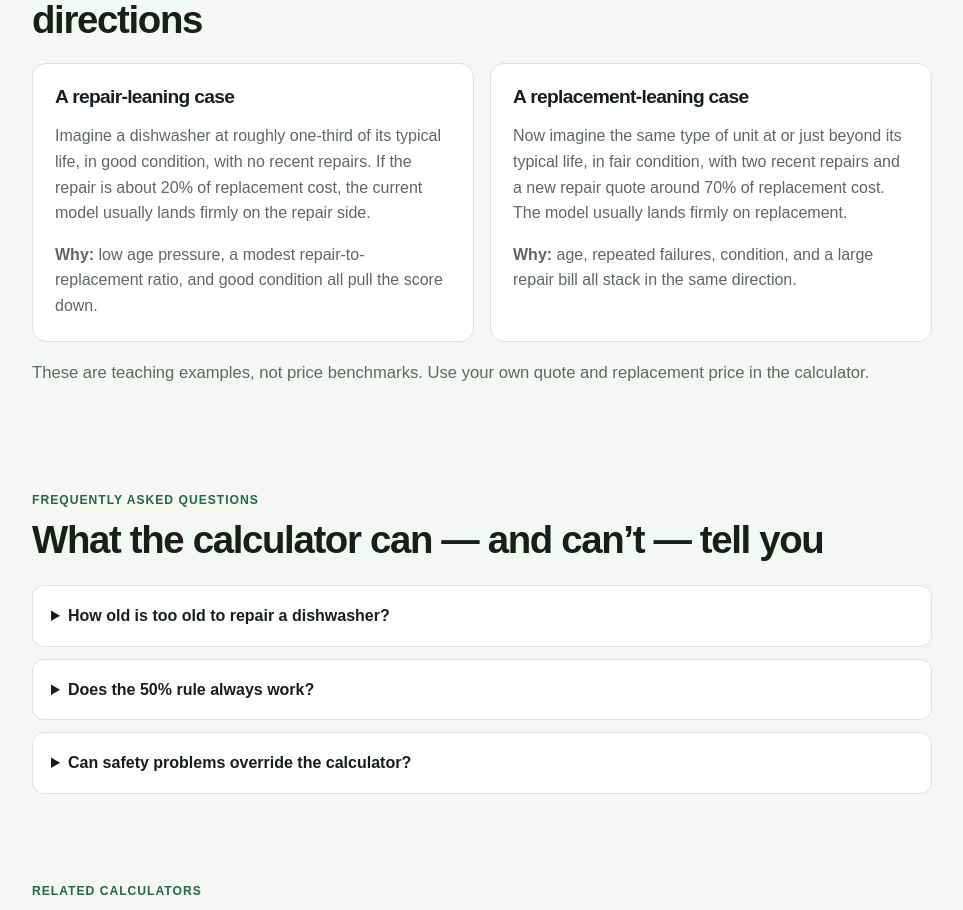
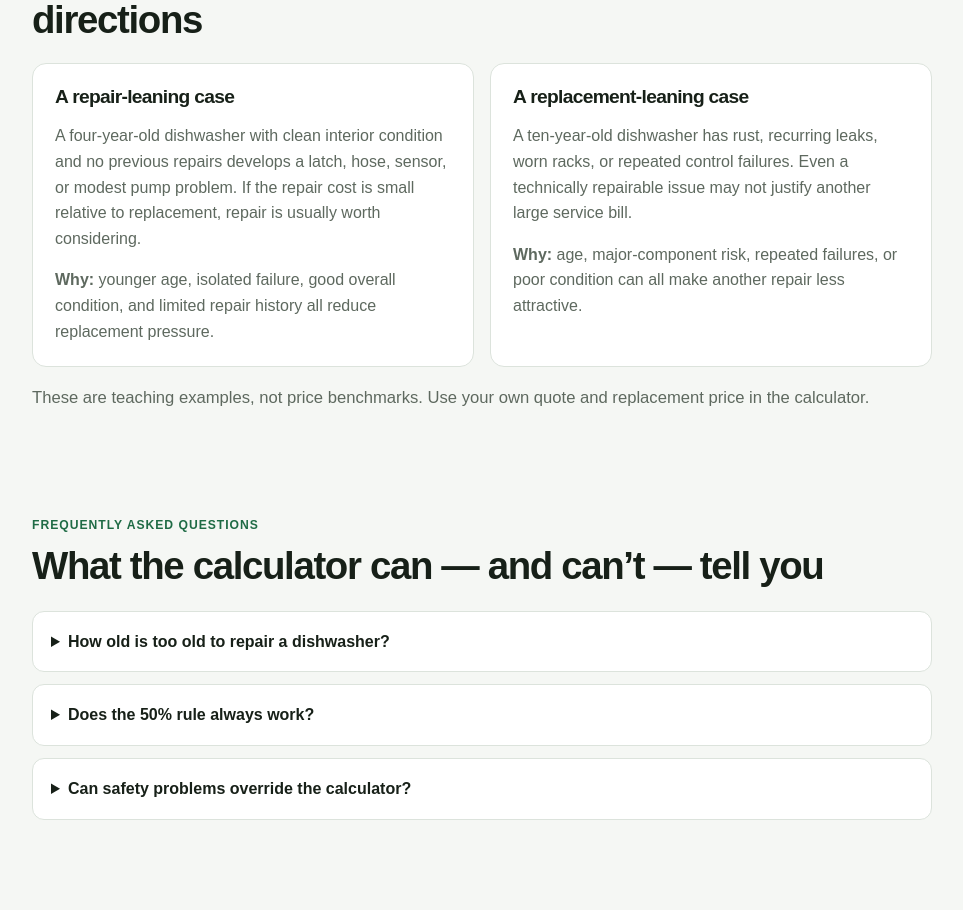
Before and after one commit to alexsulpizio-stack/HomeRepairMath, a Next.js app: page /repair-or-replace/dishwasher in a window 1280 px wide. Shown: the part 1934-2844 px from the top of the page, without its empty margins (48-1011 px from the left). Built offline with nearby package versions, Linux system fonts and the light colour scheme; no server answers.

Commit message:
Use appliance-specific examples on repair pages

```diff
--- a/app/repair-or-replace/[slug]/page.tsx
+++ b/app/repair-or-replace/[slug]/page.tsx
@@ -96,13 +96,13 @@ export default async function RepairOrReplacePage({ params }: { params: Promise<
           <div className="example-grid">
             <article className="example-card">
               <h3>A repair-leaning case</h3>
-              <p>Imagine a {item.shortLabel.toLowerCase()} at roughly one-third of its typical life, in good condition, with no recent repairs. If the repair is about 20% of replacement cost, the current model usually lands firmly on the repair side.</p>
-              <p><strong>Why:</strong> low age pressure, a modest repair-to-replacement ratio, and good condition all pull the score down.</p>
+              <p>{item.repairExample}</p>
+              <p><strong>Why:</strong> younger age, isolated failure, good overall condition, and limited repair history all reduce replacement pressure.</p>
             </article>
             <article className="example-card">
               <h3>A replacement-leaning case</h3>
-              <p>Now imagine the same type of unit at or just beyond its typical life, in fair condition, with two recent repairs and a new repair quote around 70% of replacement cost. The model usually lands firmly on replacement.</p>
-              <p><strong>Why:</strong> age, repeated failures, condition, and a large repair bill all stack in the same direction.</p>
+              <p>{item.replaceExample}</p>
+              <p><strong>Why:</strong> age, major-component risk, repeated failures, or poor condition can all make another repair less attractive.</p>
             </article>
           </div>
           <p className="example-note">These are teaching examples, not price benchmarks. Use your own quote and replacement price in the calculator.</p>
```
